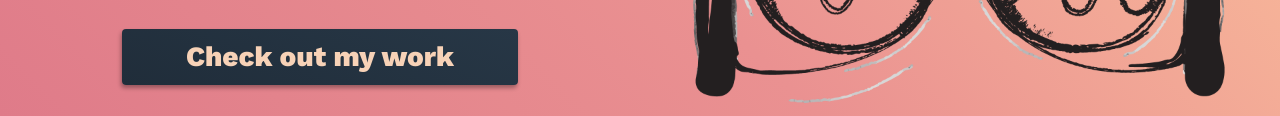
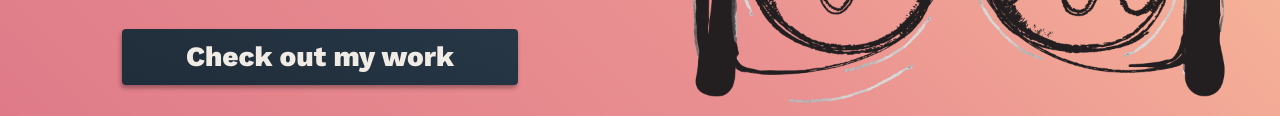
Before and after one commit to DrewMoody/portfolio, a Gatsby site: page / in a window 1280 px wide. Shown: the part 462-578 px from the top of the page. Built offline with nearby package versions, Linux system fonts and the light colour scheme; Gatsby itself is replaced by a stand-in of ours.

Commit message:
fixed button color

```diff
--- a/src/pages/index.jsx
+++ b/src/pages/index.jsx
@@ -83,7 +83,7 @@ const CTAButton = styled.button`
   padding: 0.75rem;
   font-family: ${props => props.theme.fonts.header};
   font-size: 1.5rem;
-  color: #f7d2b7;
+  color: #f1ebe5;
   background: ${props => props.theme.dark.dark2};
   background: linear-gradient(20deg, #202d3a, #273746);
 
```
